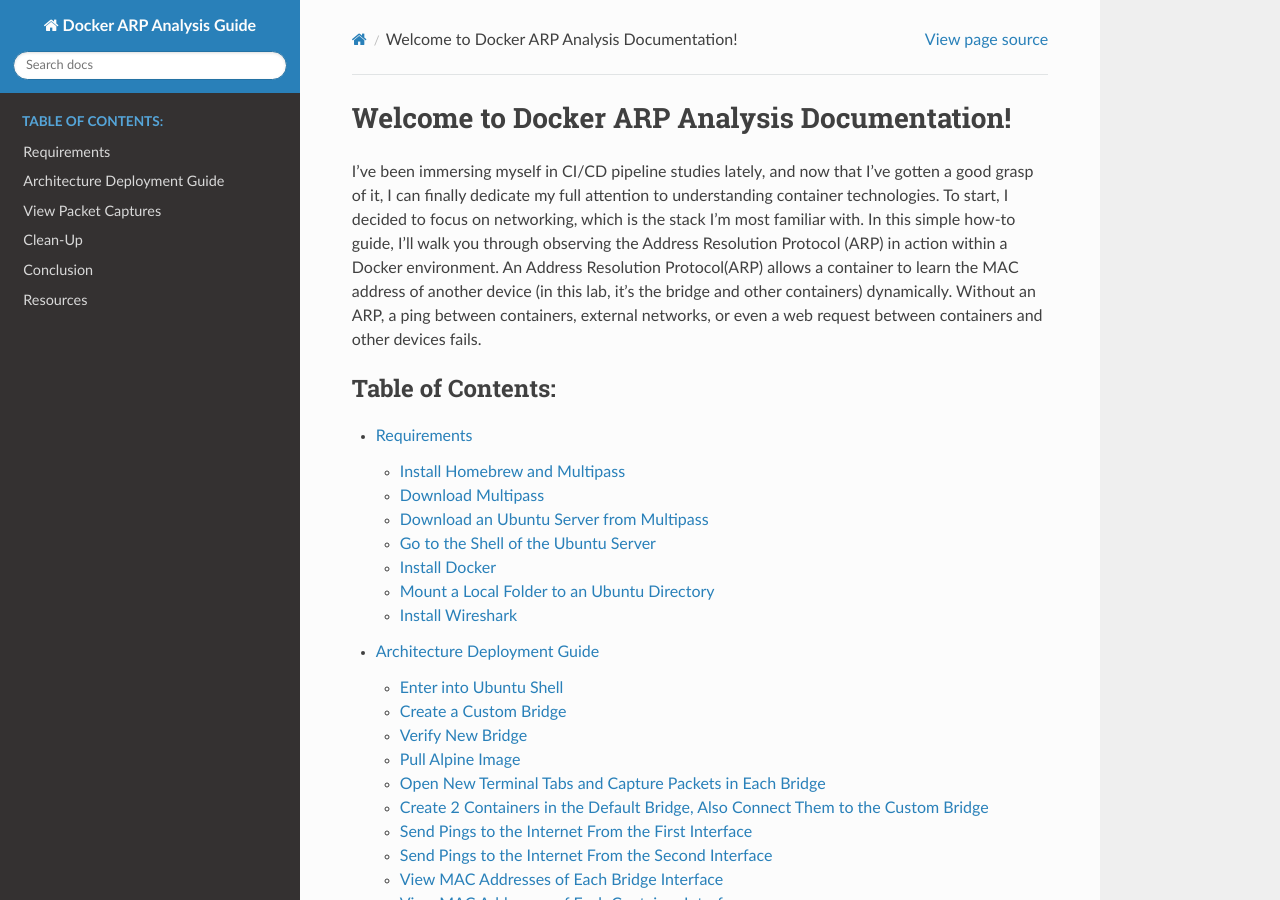
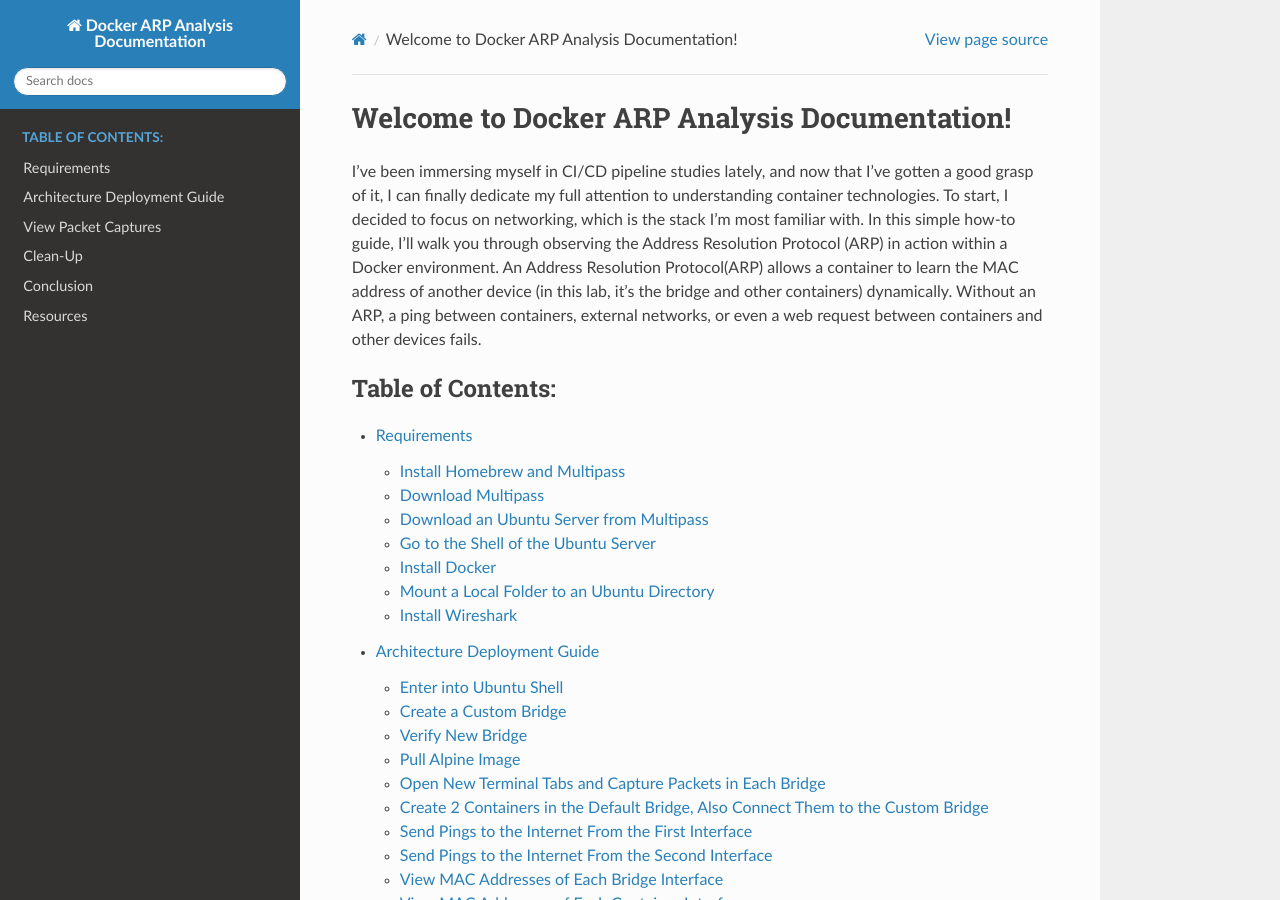
Before and after one commit to network-charles/AWS-Dev-Associate, a Sphinx documentation site: the page built from Lab 4/docs/index.rst, in a window 1280 px wide and 900 px high. Built offline with Sphinx 7.4.7 and the Read the Docs theme 2.0.0, drawn with Linux system fonts in a browser that asks for light colours.

Commit message:
Update conf.py

```diff
--- a/Lab 4/docs/conf.py
+++ b/Lab 4/docs/conf.py
@@ -6,7 +6,7 @@
 # -- Project information -----------------------------------------------------
 # https://www.sphinx-doc.org/en/master/usage/configuration.html#project-information
 
-project = 'Docker ARP Analysis Guide'
+project = 'Docker ARP Analysis Documentation'
 copyright = '2024, Charles Uneze'
 author = 'Charles Uneze'
 release = 'v0.1'
```
